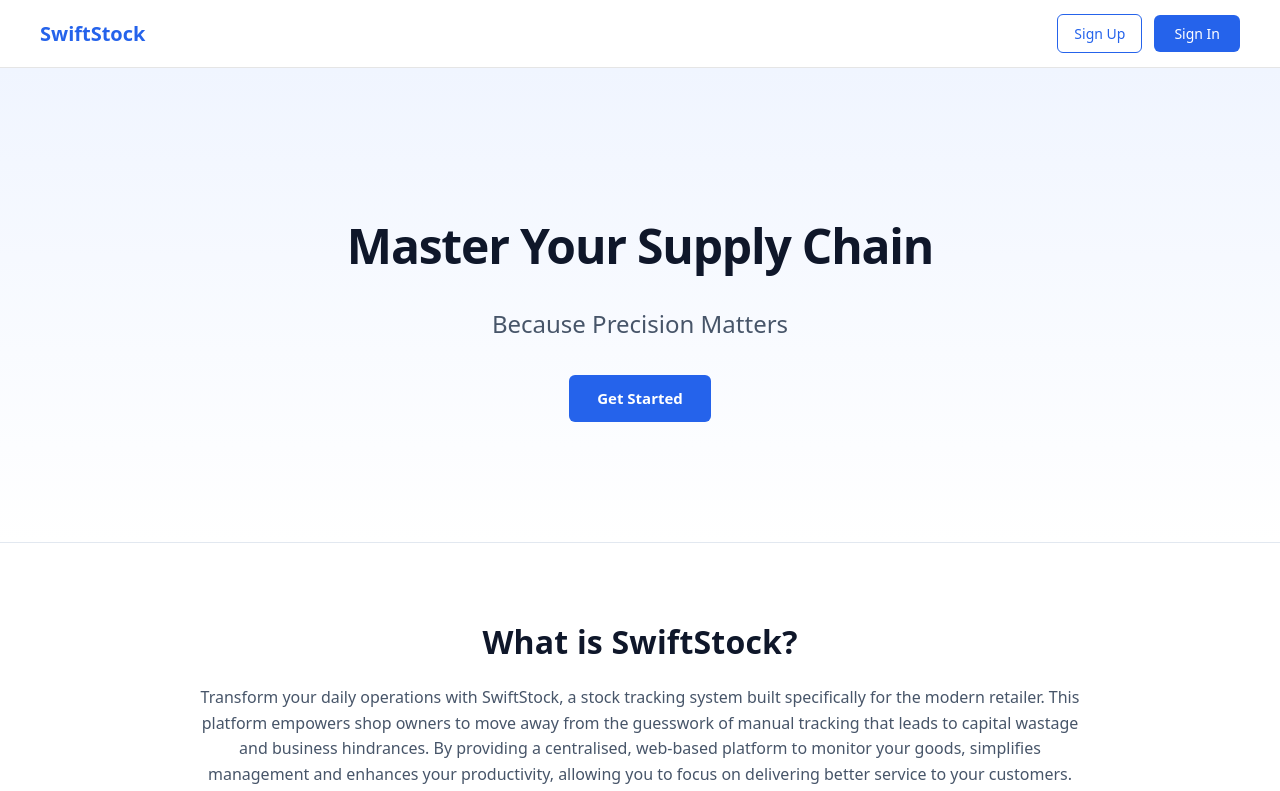
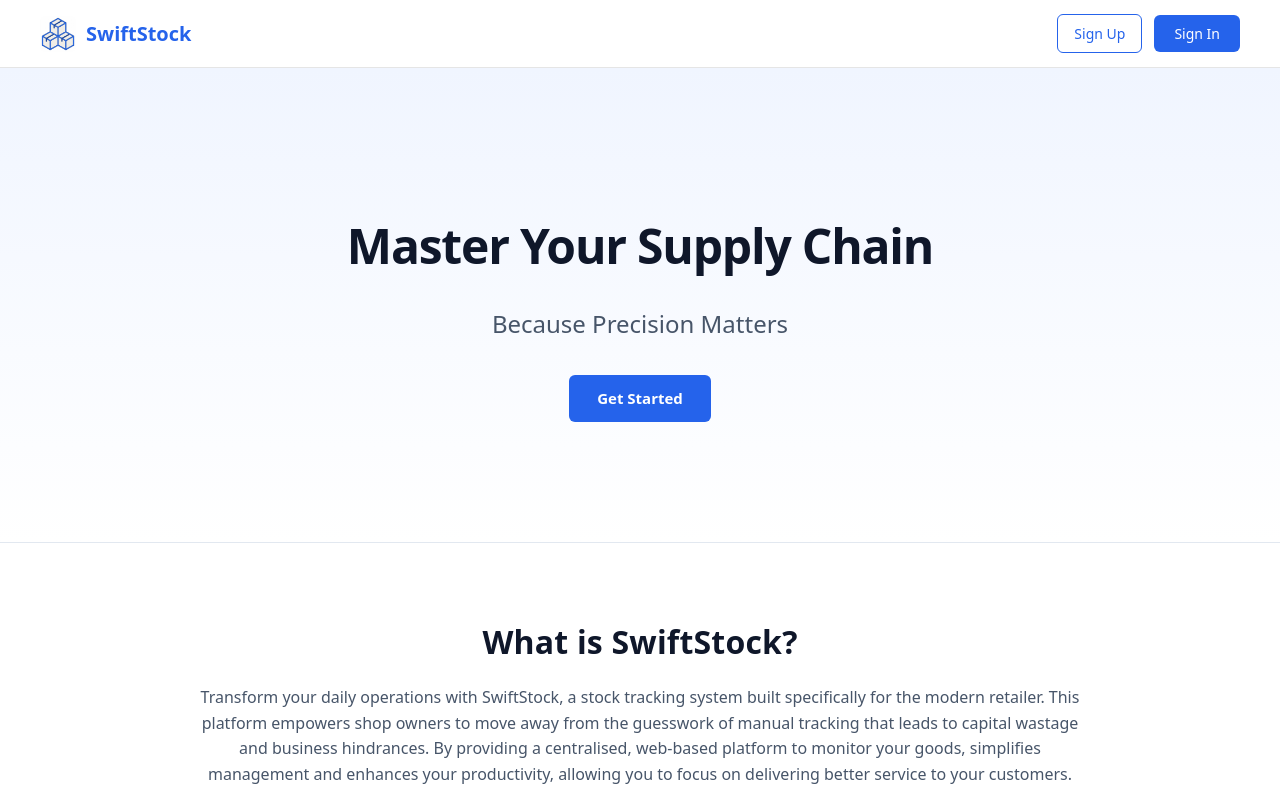
Before and after one commit to MichaelCM7/SwiftStocKE, a React app in the folder frontend/: page / in a window 1280 px wide. Shown: the top 791 px of the page. Built offline with nearby package versions, Linux system fonts and the light colour scheme; the HTML template or start-up script is replaced by a standard one.

Commit message:
added website logo to header and footer

```diff
--- a/frontend/src/components/Footer/Footer.css
+++ b/frontend/src/components/Footer/Footer.css
@@ -18,9 +18,17 @@
 
 .footer-brand {
   display: flex;
-  flex-direction: column;
-  align-items: flex-start;
+  flex-direction: row;
+  align-items: center;
   gap: 10px;
+  text-decoration: none;
+}
+
+.footer-brand .logo-image {
+  height: 36px;
+  width: 36px;
+  object-fit: cover;
+  border-radius: 6px;
 }
 
 .footer-logo-icon {
--- a/frontend/src/components/Footer/Footer.jsx
+++ b/frontend/src/components/Footer/Footer.jsx
@@ -1,13 +1,15 @@
 import './Footer.css';
 import { Link } from 'react-router';
+import logo from '../../assets/logo.png';
 
 export function Footer({ isAuthorized }) {
   return (
     <footer className="footer">
       <div className="footer-top">
-        <div className="footer-brand">
+        <Link to={isAuthorized ? "/Analytics" : "/"} className="footer-brand">
+          <img className="logo-image" src={logo} alt="logo" />
           <span className="footer-website-name">SwiftStock</span>
-        </div>
+        </Link>
         <div className="footer-links-container">
           <div className="footer-links-column">
             {!isAuthorized && (
--- a/frontend/src/components/Header/Header.css
+++ b/frontend/src/components/Header/Header.css
@@ -14,6 +14,14 @@
   display: flex;
   align-items: center;
   gap: 10px;
+  text-decoration: none;
+}
+
+.logo-image {
+  height: 36px;
+  width: 36px;
+  object-fit: cover;
+  border-radius: 6px;
 }
 
 .header-logo-container .project-name {
--- a/frontend/src/components/Header/Header.jsx
+++ b/frontend/src/components/Header/Header.jsx
@@ -1,6 +1,7 @@
 import { Link, NavLink } from 'react-router'; // Ensure this is imported
 import { FiImage } from "react-icons/fi";
 import './Header.css';
+import logo from '../../assets/logo.png';
 
 export function Header({ isAuthorized }) {
   function handleLogOut() {
@@ -10,6 +11,11 @@ export function Header({ isAuthorized }) {
   return (
     <header className="header">
       <Link to={isAuthorized ? "/Analytics" : "/"} className="header-logo-container">
+        <img
+          className="logo-image"
+          src={logo}
+          alt="logo"
+        />
         <span className="project-name">SwiftStock</span>
       </Link>
 
--- a/frontend/src/pages/Sales/SaleID/SaleID.css
+++ b/frontend/src/pages/Sales/SaleID/SaleID.css
@@ -229,9 +229,17 @@
 
 .footer-brand {
   display: flex;
-  flex-direction: column;
-  align-items: flex-start;
-  gap: 16px;
+  flex-direction: row;
+  align-items: center;
+  gap: 10px;
+  text-decoration: none;
+}
+
+.footer-brand .logo-image {
+  height: 36px;
+  width: 36px;
+  object-fit: cover;
+  border-radius: 6px;
 }
 
 .footer-logo-icon {
```
Also changed, not shown: frontend/src/assets/logo.png (added).
